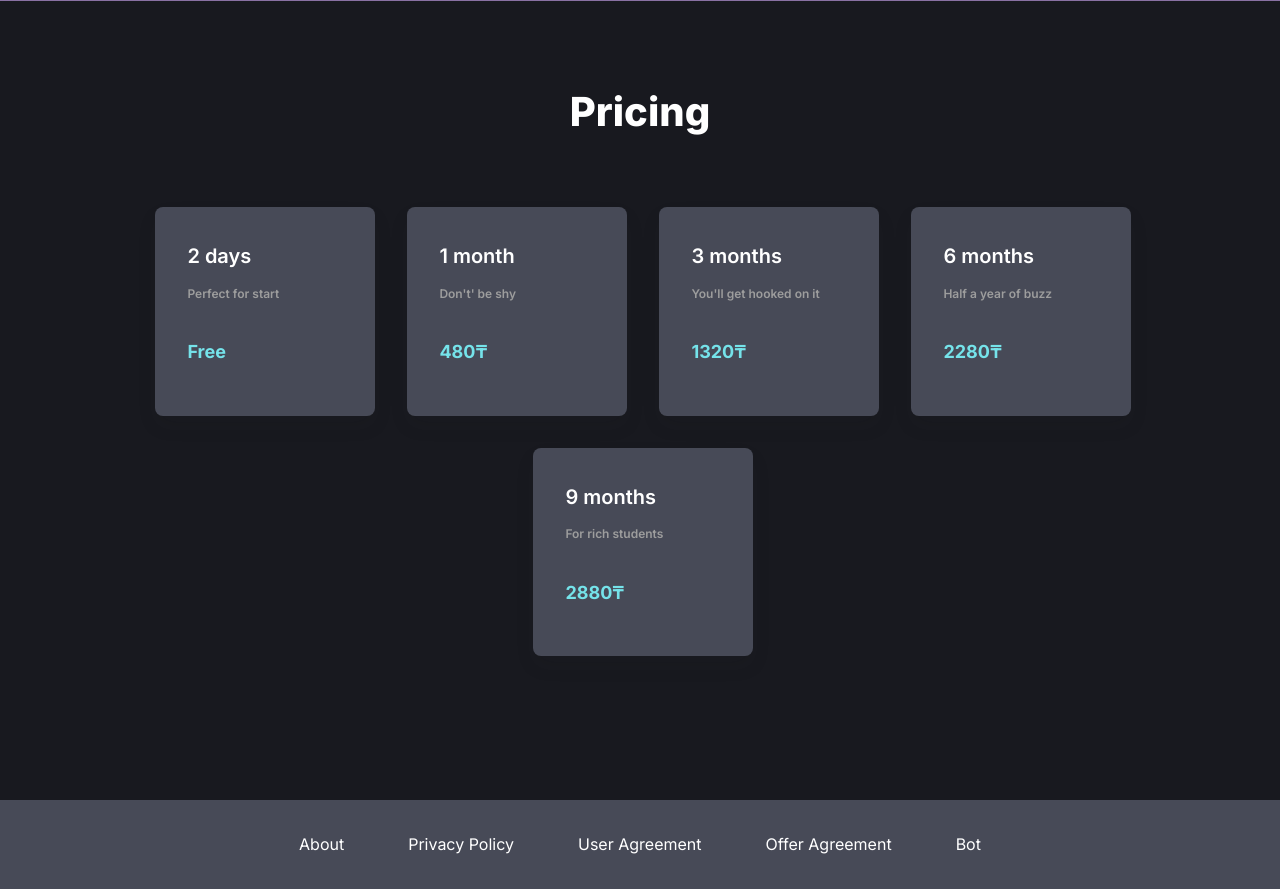
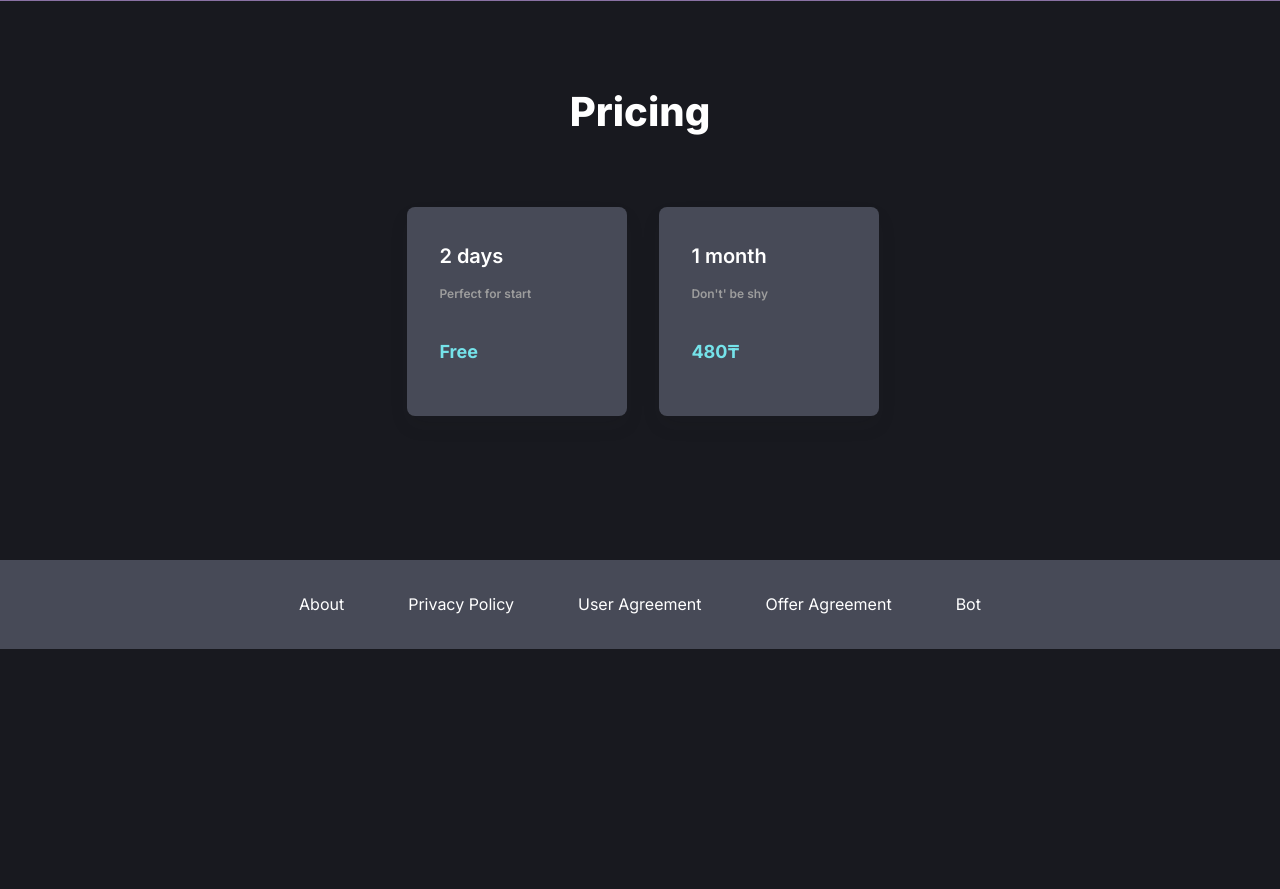
Before and after one commit to AITUSAIT/pocket-moodle, a Python web app: template templates/about.html in a window 1280 px wide. Shown: the part 2691-3580 px from the top of the page. After the commit the page ends 3340 px from the top, so only its background shows below. Run offline with Jinja, Linux system fonts and the light colour scheme; the template is opened without the code that fills it, so the values that code supplies are empty.

Commit message:
remove unactual pricing list from web

```diff
--- a/templates/about.html
+++ b/templates/about.html
@@ -427,57 +427,7 @@
               </div>
             </div>
           </subpricecard>
-          <subpricecard>
-            <div class="sub-price-card-container sub-price-card-root-class-name">
-              <div class="sub-price-card-container1">
-                <div class="sub-price-card-container2">
-                  <div class="sub-price-card-container3">
-                    <span class="sub-price-card-text">
-                      <span>3 months</span>
-                    </span>
-                    <span class="sub-price-card-text1">
-                      <span>You'll get hooked on it</span>
-                    </span>
-                    <span class="sub-price-card-text2"><span>1320₸</span></span>
-                  </div>
-                </div>
-              </div>
-            </div>
-          </subpricecard>
-          <subpricecard>
-            <div class="sub-price-card-container sub-price-card-root-class-name">
-              <div class="sub-price-card-container1">
-                <div class="sub-price-card-container2">
-                  <div class="sub-price-card-container3">
-                    <span class="sub-price-card-text">
-                      <span>6 months</span>
-                    </span>
-                    <span class="sub-price-card-text1">
-                      <span>Half a year of buzz</span>
-                    </span>
-                    <span class="sub-price-card-text2"><span>2280₸</span></span>
-                  </div>
-                </div>
-              </div>
-            </div>
-          </subpricecard>
-          <subpricecard>
-            <div class="sub-price-card-container sub-price-card-root-class-name">
-              <div class="sub-price-card-container1">
-                <div class="sub-price-card-container2">
-                  <div class="sub-price-card-container3">
-                    <span class="sub-price-card-text">
-                      <span>9 months</span>
-                    </span>
-                    <span class="sub-price-card-text1">
-                      <span>For rich students</span>
-                    </span>
-                    <span class="sub-price-card-text2"><span>2880₸</span></span>
-                  </div>
-                </div>
-              </div>
-            </div>
-          </subpricecard>
+
         </div>
       </div>
       <div class="about-footer">
```
